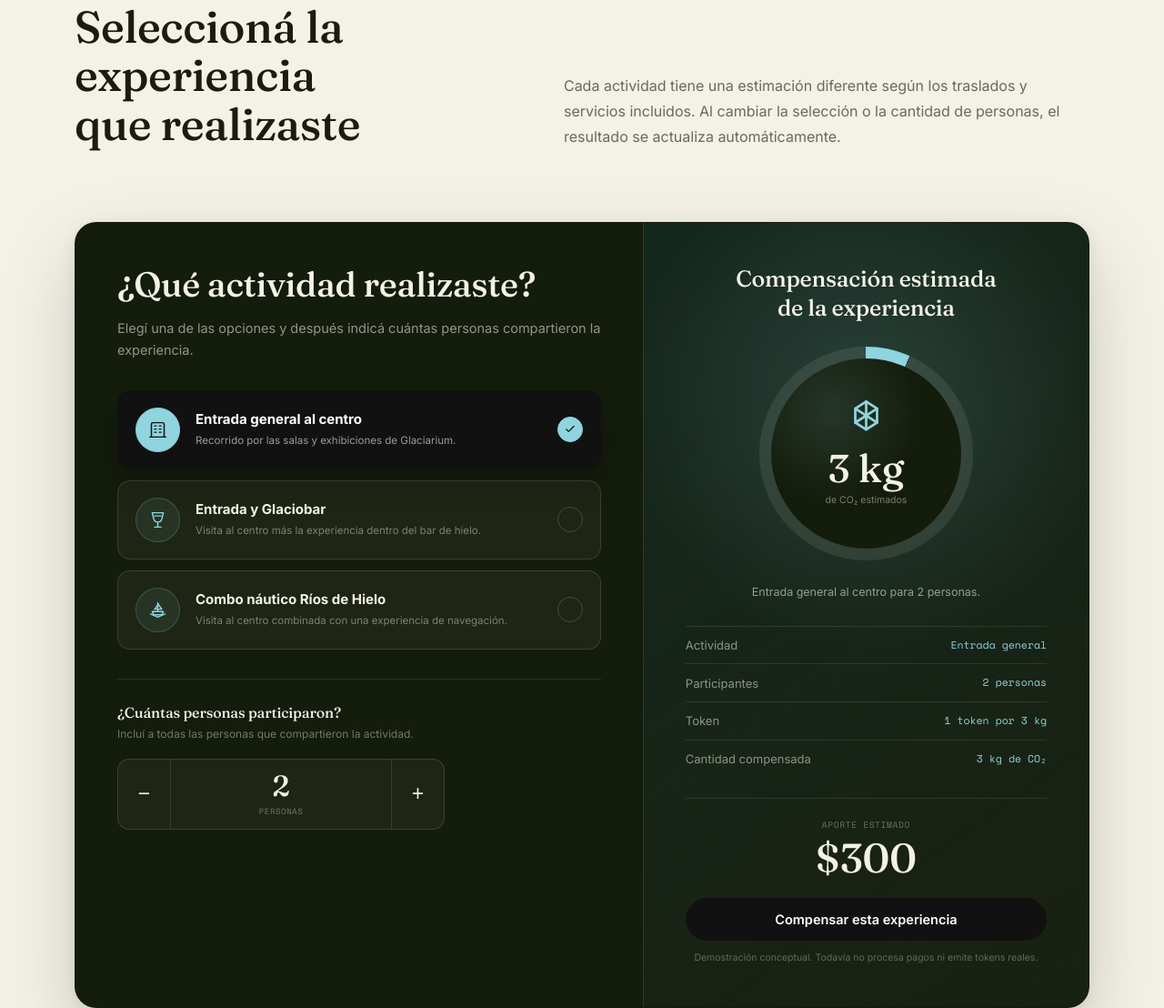
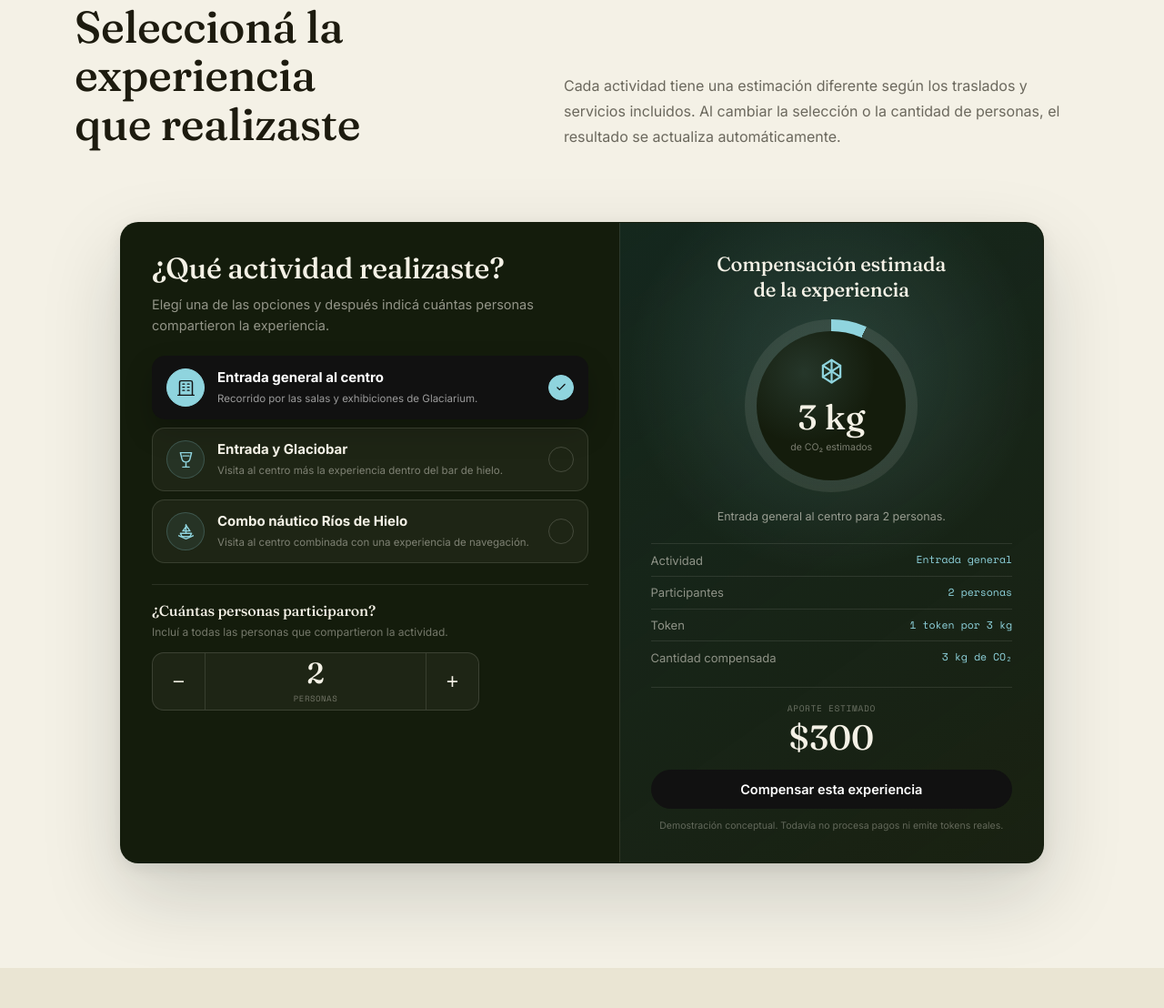
Before and after one commit to Matialevi/Refo, a website: page docs/glaciarium.html in a window 1280 px wide. Shown: the part 947-2055 px from the top of the page at 91% size. Drawn offline with nearby package versions, Linux system fonts and the light colour scheme.

Commit message:
Compactar experiencias y mejorar versión móvil

```diff
--- a/docs/glaciarium.html
+++ b/docs/glaciarium.html
@@ -1019,6 +1019,145 @@
         font-size: 40px;
       }
 
+    }
+
+    /* Versión compacta del simulador */
+    @media (min-width: 981px) {
+      .experience-section .wrap {
+        max-width: 1080px;
+      }
+
+      .experience-panel {
+        grid-template-columns: minmax(0, 1.08fr) minmax(330px, 0.92fr);
+        border-radius: 20px;
+      }
+
+      .activity-selection,
+      .experience-result {
+        padding: 32px 34px;
+      }
+
+      .activity-selection h3 {
+        font-size: clamp(25px, 2.5vw, 34px);
+      }
+
+      .activity-selection > p {
+        margin-top: 10px;
+        line-height: 1.55;
+      }
+
+      .activity-list {
+        gap: 9px;
+        margin-top: 22px;
+      }
+
+      .activity-card {
+        gap: 14px;
+        padding: 13px 15px;
+      }
+
+      .activity-icon {
+        width: 42px;
+        height: 42px;
+      }
+
+      .people-section {
+        margin-top: 23px;
+        padding-top: 20px;
+      }
+
+      .people-control {
+        margin-top: 13px;
+      }
+
+      .people-value {
+        min-height: 62px;
+      }
+
+      .result-title {
+        font-size: 22px;
+      }
+
+      .result-visual {
+        width: 190px;
+        height: 190px;
+        margin: 19px auto;
+      }
+
+      .result-icon svg {
+        width: 33px;
+        height: 33px;
+      }
+
+      .result-kg {
+        font-size: 38px;
+      }
+
+      .selected-summary {
+        margin-bottom: 16px;
+      }
+
+      .result-row {
+        padding: 9px 0;
+      }
+
+      .price-area {
+        margin-top: 15px;
+        padding-top: 15px;
+      }
+
+      .price-area strong {
+        font-size: 38px;
+      }
+
+      .compensate-button {
+        margin-top: 16px;
+        padding-top: 12px;
+        padding-bottom: 12px;
+      }
+    }
+
+    @media (max-width: 700px) {
+      .experience-panel {
+        border-radius: 18px;
+      }
+
+      .activity-selection,
+      .experience-result {
+        padding: 25px 18px;
+      }
+
+      .activity-selection h3 {
+        font-size: 28px;
+      }
+
+      .activity-list {
+        margin-top: 22px;
+        gap: 9px;
+      }
+
+      .activity-card {
+        padding: 13px;
+      }
+
+      .people-section {
+        margin-top: 24px;
+        padding-top: 21px;
+      }
+
+      .people-value {
+        min-height: 64px;
+      }
+
+      .result-visual {
+        width: 188px;
+        height: 188px;
+        margin: 20px auto;
+      }
+
+      .result-row {
+        padding: 10px 0;
+      }
     }
 
   </style>
```
Also changed, not shown: docs/taqsa.html (+19 -13 lines).
